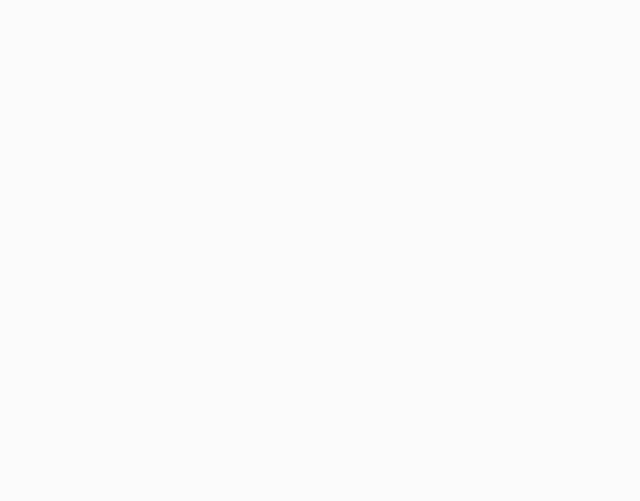
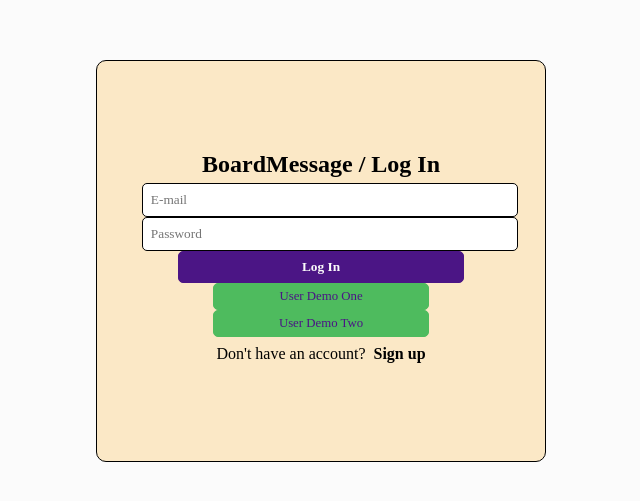
Before and after one commit to GuidoRial/board-message, a React (Create React App) app: page /login in a window 1280 px wide. Before the commit this address had no page. Shown: the part 139-640 px from the top of the page, without its empty margins (319-959 px from the left). Built offline with nearby package versions, Linux system fonts and the light colour scheme; no server answers; a web font is replaced by a local one.

Commit message:
added login and logout functionality

```diff
--- a/src/App.js
+++ b/src/App.js
@@ -1,13 +1,48 @@
-import { useState } from "react";
-import { BrowserRouter, Route, Routes } from "react-router-dom";
+import { useEffect, useState } from "react";
+import { BrowserRouter, Route, Routes, useNavigate } from "react-router-dom";
 import "./App.css";
 import SignUp from "./components/SignUp/SignUp";
 import LogIn from "./components/LogIn/LogIn";
 import Board from "./components/Board/Board";
+import { authService, firestore } from "./firebase";
+import { signOut } from "firebase/auth";
 
 function App() {
-    const [user, setUser] = useState(true);
-    const [activeUser, setActiveUser] = useState(true);
+    const [user, setUser] = useState(false); //User from auth
+    const [activeUser, setActiveUser] = useState(false); //User object that you get with firebase's listener
+
+    //1 listener de Firebase que detecta si hay usuarios conectados o no y de donde vienen
+
+    useEffect(() => {
+        const unsuscribe = authService.onAuthStateChanged(async (authUser) => {
+            if (authUser) {
+                //User has logged in
+                await setUser(authUser);
+
+                const result = await firestore
+                    .collections("users")
+                    .where("userId", "==", user.uid)
+                    .get();
+
+                const [userObject] = result.docs.map((item) => ({
+                    ...item.data(),
+                    docId: item.id,
+                }));
+
+                setActiveUser(userObject);
+            } else {
+                //User has logged out
+                setUser(null);
+                setActiveUser({});
+            }
+        });
+
+        return () => {
+            unsuscribe();
+        };
+    }, [user]);
+
+    console.log(user);
 
     return (
         <div className="App">
@@ -16,9 +51,9 @@ function App() {
                     {user ? (
                         <Route path="/" element={<Board />} />
                     ) : (
-                        <Route path="login" element={<LogIn />} />
+                        <Route path="/login" element={<LogIn />} />
                     )}
-                    <Route path="signup" element={<SignUp />} />
+                    <Route path="/signup" element={<SignUp />} />
                 </Routes>
             </BrowserRouter>
         </div>
--- a/src/components/Board/Board.js
+++ b/src/components/Board/Board.js
@@ -3,8 +3,21 @@ import Chat from "./Chat/Chat";
 import "./Board.css";
 import ReceivedMessage from "./ReceivedMessage/ReceivedMessage";
 import SentMessage from "./SentMessage/SentMessage";
+import { signOut } from "firebase/auth";
+import { authService } from "../../firebase";
+import { useNavigate } from "react-router-dom";
 
 function Board() {
+    const navigate = useNavigate();
+    const handleLogOut = async () => {
+        try {
+            signOut(authService);
+            navigate("/login");
+        } catch (error) {
+            console.error(error);
+        }
+    };
+
     return (
         <div className="board-container">
             <section className="board">
@@ -16,6 +29,7 @@ function Board() {
                             type="search"
                             placeholder="Search"
                         />
+                        <button onClick={handleLogOut}>L</button>
                     </header>
                     <div className="chats-container">
                         <Chat />
--- a/src/components/LogIn/LogIn.js
+++ b/src/components/LogIn/LogIn.js
@@ -1,27 +1,30 @@
-import { getAuth, signInWithEmailAndPassword } from "firebase/auth";
-import React, { useState } from 'react'
-import './LogIn.css'
+import { signInWithEmailAndPassword } from "firebase/auth";
+import React, { useState } from "react";
+import { authService } from "../../firebase";
+import "./LogIn.css";
+import { Link, useNavigate } from "react-router-dom";
+import { clearInputs, linkStyle } from "../../auxFunctions";
 
 const LogIn = () => {
     const [email, setEmail] = useState("");
-  const [password, setPassword] = useState('')
+    const [password, setPassword] = useState("");
+
+    let navigate = useNavigate;
 
     const handleLogIn = async (e) => {
-    e.preventDefault()
         try {
-      const auth = await getAuth()
-    signInWithEmailAndPassword(auth, email, password)
-    .then((userCredential) => {
-          const user = userCredential.emailAddress
-          console.log(user)
-        })
+            e.preventDefault();
+            signInWithEmailAndPassword(authService, email, password);
+            clearInputs();
+            setEmail("");
+            setPassword("");
+            navigate("/");
         } catch (error) {
             const errorCode = error.code;
             const errorMessage = error.message;
             console.log(errorMessage + errorCode);
+        }
     };
-
-  }
 
     return (
         <section className="sign-up">
@@ -33,24 +36,30 @@ const LogIn = () => {
                         id="email"
                         type="text"
                         placeholder="E-mail"
-            onChange={e => setEmail(e.target.value)}/>
+                        onChange={(e) => setEmail(e.target.value)}
+                    />
                     <input
-            className='input-field'
+                        className="input-field"
                         id="password"
-            type='password'
-            placeholder='Password'
-            onChange={e => setPassword(e.target.value)}/>
-          <button
-            type="submit"
-            id="create-account">
+                        type="password"
+                        placeholder="Password"
+                        onChange={(e) => setPassword(e.target.value)}
+                    />
+                    <button type="submit" id="create-account">
                         Log In
                     </button>
                     <button className="demo-butt">User Demo One</button>
                     <button className="demo-butt">User Demo Two</button>
+                    <div className="have-an-account">
+                        <p>Don't have an account?</p>
+                        <Link to="/signup" style={linkStyle}>
+                            Sign up
+                        </Link>
+                    </div>
                 </form>
             </div>
         </section>
-  )
-}
+    );
+};
 
-export default LogIn
+export default LogIn;
```
Lines whose indentation alone changed are shown as unchanged.
